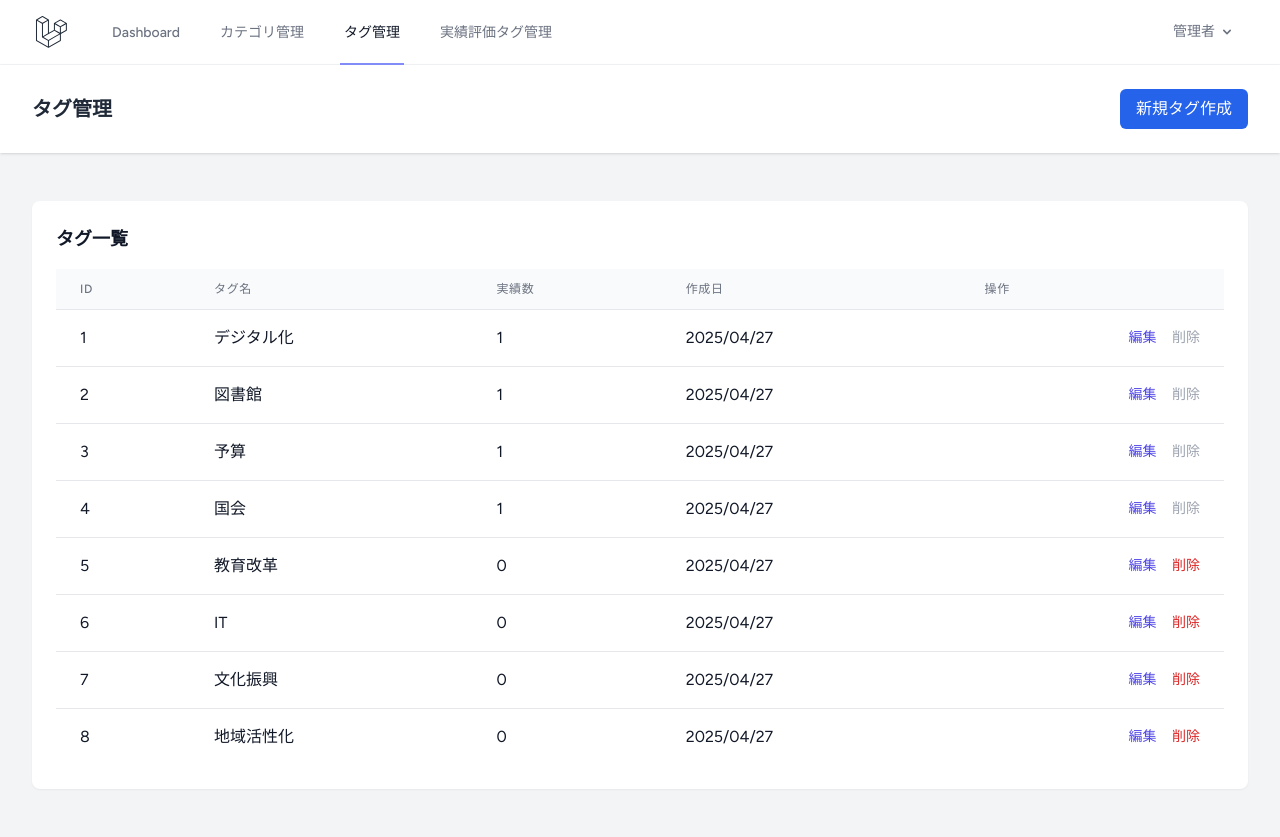
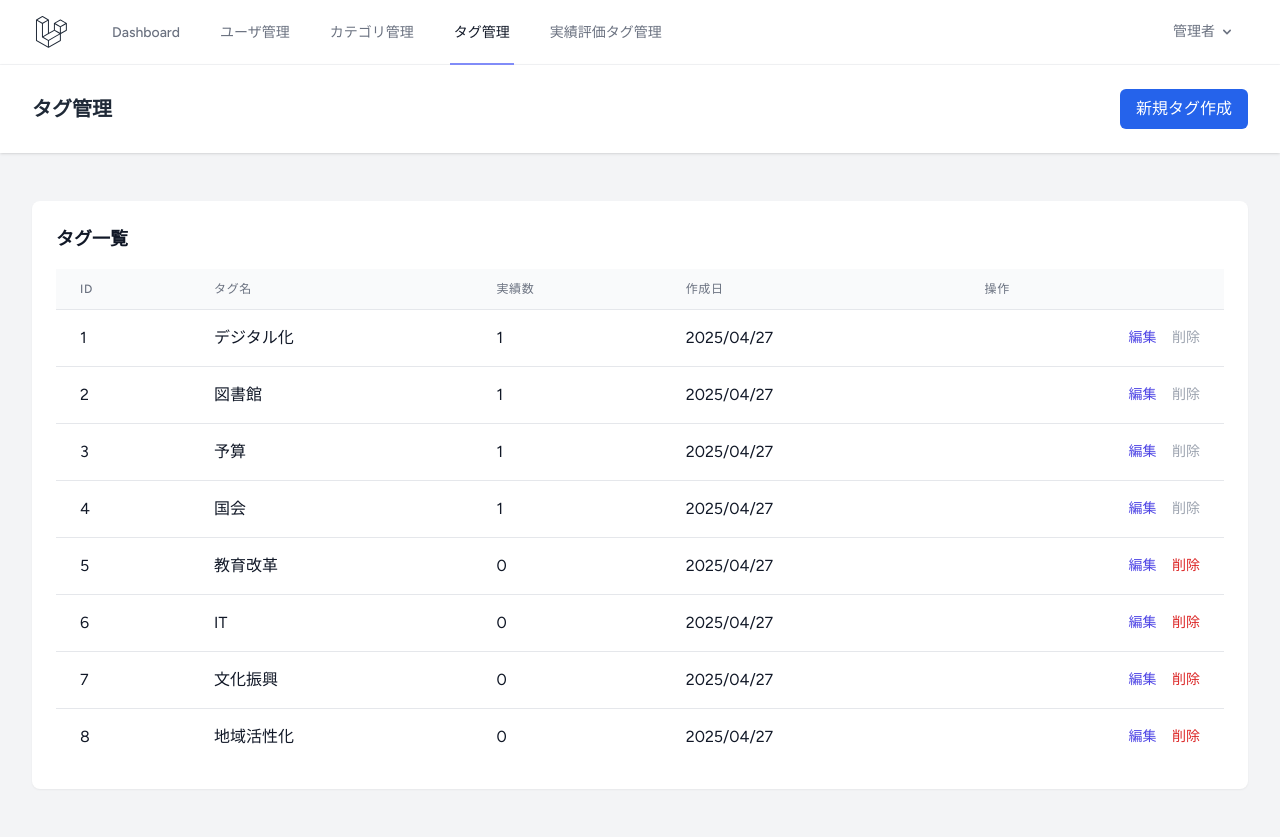
Before and after one commit to kilica/workestimator, a Laravel app: page /tags in a window 1280 px wide. Run offline with Laravel 10, Linux system fonts and the light colour scheme; a user stored in the database is signed in; data comes from the database, SQL or seed files in the repository; style sheets or scripts are compiled from the project's sources.

Commit message:
Add user management menu link for admin users
- Added user management link to both desktop and mobile navigation menus
- Link is only visible to users with admin role

Co-Authored-By: 氷川霧霞 <kilica.hikawa@gmail.com>

```diff
--- a/resources/views/layouts/navigation.blade.php
+++ b/resources/views/layouts/navigation.blade.php
@@ -18,6 +18,9 @@
 
                     @auth
                         @if(Auth::user()->role === 'admin')
+                            <x-nav-link :href="route('users.index')" :active="request()->routeIs('users.*')">
+                                {{ __('ユーザ管理') }}
+                            </x-nav-link>
                             <x-nav-link :href="route('categories.index')" :active="request()->routeIs('categories.*')">
                                 {{ __('カテゴリ管理') }}
                             </x-nav-link>
@@ -92,6 +95,9 @@
 
             @auth
                 @if(Auth::user()->role === 'admin')
+                    <x-responsive-nav-link :href="route('users.index')" :active="request()->routeIs('users.*')">
+                        {{ __('ユーザ管理') }}
+                    </x-responsive-nav-link>
                     <x-responsive-nav-link :href="route('categories.index')" :active="request()->routeIs('categories.*')">
                         {{ __('カテゴリ管理') }}
                     </x-responsive-nav-link>
```
